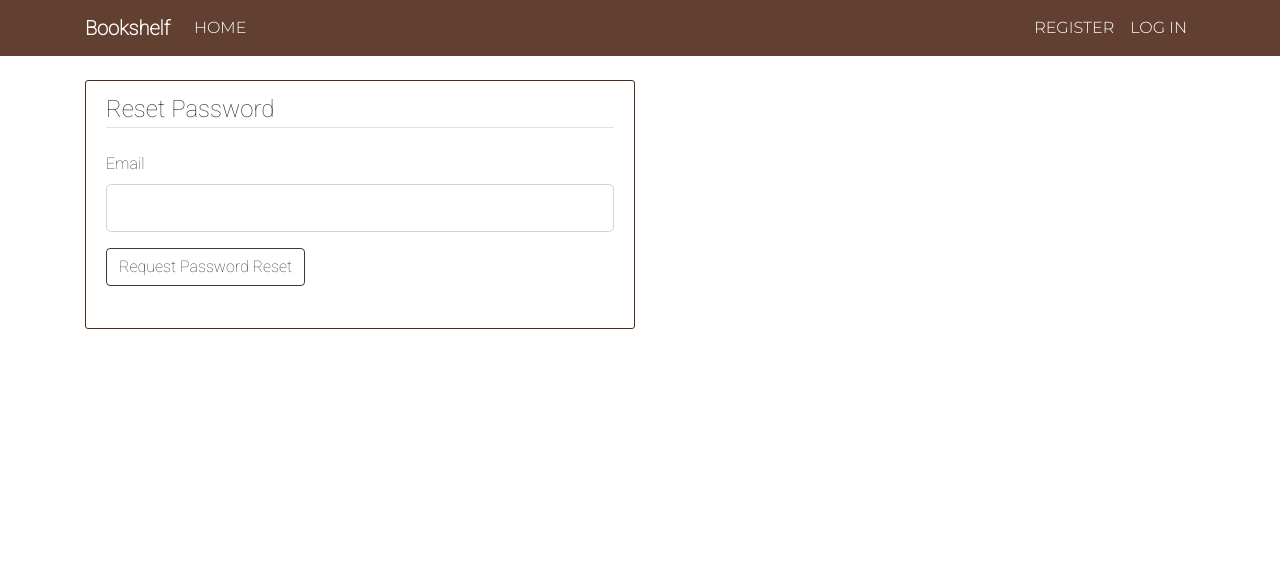
After one commit to MohGumaa/Book_Review, a Flask app: page /reset_password in a window 1280 px wide. The commit adds this page. Shown: the top 569 px of the page. Run offline with Flask 2, Linux system fonts and the light colour scheme; some libraries are stand-ins or nearby versions.

Commit message:
create password reset function with pages

```diff
--- a/book_review/forms.py
+++ b/book_review/forms.py
@@ -67,3 +67,23 @@ class UpdateAccountForm(FlaskForm):
 class SearchForm(FlaskForm):
     searchText = StringField(validators=[DataRequired()])
     submit = SubmitField("Search")
+
+
+class RequestResetForm(FlaskForm):
+    email = StringField("Email", validators=[DataRequired(), Email()])
+    submit = SubmitField("Request Password Reset")
+
+    def validate_email(self, email):
+        user = User.query.filter_by(email=email.data).first()
+        if user is None:
+            raise ValidationError(
+                "There is no account with that email. You must register first."
+            )
+
+
+class ResetPasswordForm(FlaskForm):
+    password = PasswordField("Password", validators=[DataRequired()])
+    confirm_password = PasswordField(
+        "Confirm Password", validators=[DataRequired(), EqualTo("password")]
+    )
+    submit = SubmitField("Reset Password")
--- a/book_review/routes.py
+++ b/book_review/routes.py
@@ -2,10 +2,18 @@ import os
 import secrets
 from PIL import Image
 from flask import render_template, url_for, flash, redirect, request, jsonify
-from book_review import app, db, bcrypt
-from book_review.forms import RegistrationForm, LoginForm, UpdateAccountForm, SearchForm
+from book_review import app, db, bcrypt, mail
+from book_review.forms import (
+    RegistrationForm,
+    LoginForm,
+    UpdateAccountForm,
+    SearchForm,
+    RequestResetForm,
+    ResetPasswordForm,
+)
 from book_review.models import User, Book, Review
 from flask_login import login_user, current_user, logout_user, login_required
+from flask_mail import Message
 
 
 @app.route("/")
@@ -122,3 +130,51 @@ def search():
 def book(book_id):
     book = Book.query.get_or_404(book_id)
     return render_template("book.html", title="Book Details", book=book)
+
+
+def send_reset_email(user):
+    token = user.get_reset_token()
+    msg = Message(
+        "Password Reset Request", sender="noreply@demo.com", recipients=[user.email]
+    )
+    msg.body = f"""To reset your password, visit the following link:
+{url_for('reset_token', token=token, _external=True)}
+
+If you did not make this request then simply ignore this email and no changes will be made.
+"""
+    mail.send(msg)
+
+
+@app.route("/reset_password", methods=["GET", "POST"])
+def reset_request():
+    if current_user.is_authenticated:
+        return redirect(url_for("home"))
+    form = RequestResetForm()
+    if form.validate_on_submit():
+        user = User.query.filter_by(email=form.email.data).first()
+        send_reset_email(user)
+        flash(
+            "An email has been sent with instructions to reset your password.", "info"
+        )
+        return redirect(url_for("login"))
+    return render_template("reset_request.html", title="Reset Password", form=form)
+
+
+@app.route("/reset_password/<token>", methods=["GET", "POST"])
+def reset_token(token):
+    if current_user.is_authenticated:
+        return redirect(url_for("home"))
+    user = User.verify_reset_token(token)
+    if user is None:
+        flash("That is an invalid or expired token", "warning")
+        return redirect(url_for("reset_request"))
+    form = ResetPasswordForm()
+    if form.validate_on_submit():
+        hashed_password = bcrypt.generate_password_hash(form.password.data).decode(
+            "utf-8"
+        )
+        user.password = hashed_password
+        db.session.commit()
+        flash("Your password has been updated! You are now able to log in", "success")
+        return redirect(url_for("login"))
+    return render_template("reset_token.html", title="Reset Password", form=form)
--- a/book_review/static/main.css
+++ b/book_review/static/main.css
@@ -64,7 +64,7 @@ section.container {
 #showcase {
   width: 100%;
   height: 90vh;
-  background: url("images/library.jpg");
+  background: url("profile_pics/library.jpg");
   color: #fff;
   display: flex;
   flex-direction: column;
--- a/book_review/templates/login.html
+++ b/book_review/templates/login.html
@@ -36,10 +36,10 @@
       </fieldset>
       <div class="form-group">
         {{ form.submit(class="btn btn-outline-dark") }}
+        <small class="text-muted ml-2">
+          <a href="{{ url_for('reset_request') }}">Forgot Password?</a>
+        </small>
       </div>
-      <small class="text-muted ml-2">
-        <a href="#">Forgot Password?</a>
-      </small>
     </form>
   </div>
   <div class="border-top pt-3">
--- /dev/null
+++ b/book_review/templates/reset_request.html
@@ -0,0 +1,28 @@
+{% extends "layout.html" %} {% block content %}
+<section class="container">
+  <div class="content-section">
+    <form method="POST" action="">
+      {{ form.hidden_tag() }}
+      <fieldset class="form-group">
+        <legend class="border-bottom mb-4">Reset Password</legend>
+        <div class="form-group">
+          {{ form.email.label(class="form-control-label") }} {% if
+          form.email.errors %} {{ form.email(class="form-control form-control-lg
+          is-invalid") }}
+          <div class="invalid-feedback">
+            {% for error in form.email.errors %}
+            <span>{{ error }}</span>
+            {% endfor %}
+          </div>
+          {% else %} {{ form.email(class="form-control form-control-lg") }} {%
+          endif %}
+        </div>
+        <fieldset>
+      <div class="form-group">
+        {{ form.submit(class="btn btn-outline-dark") }}
+      </div>
+
+    </form>
+  </div>
+</section>
+{% endblock content %}
```
Also changed, not shown: book_review/__init__.py (+9 -0 lines), book_review/models.py (+15 -1 lines), book_review/templates/reset_token.html (added, +40 -0 lines), book_review/site.db, 1 other file.
